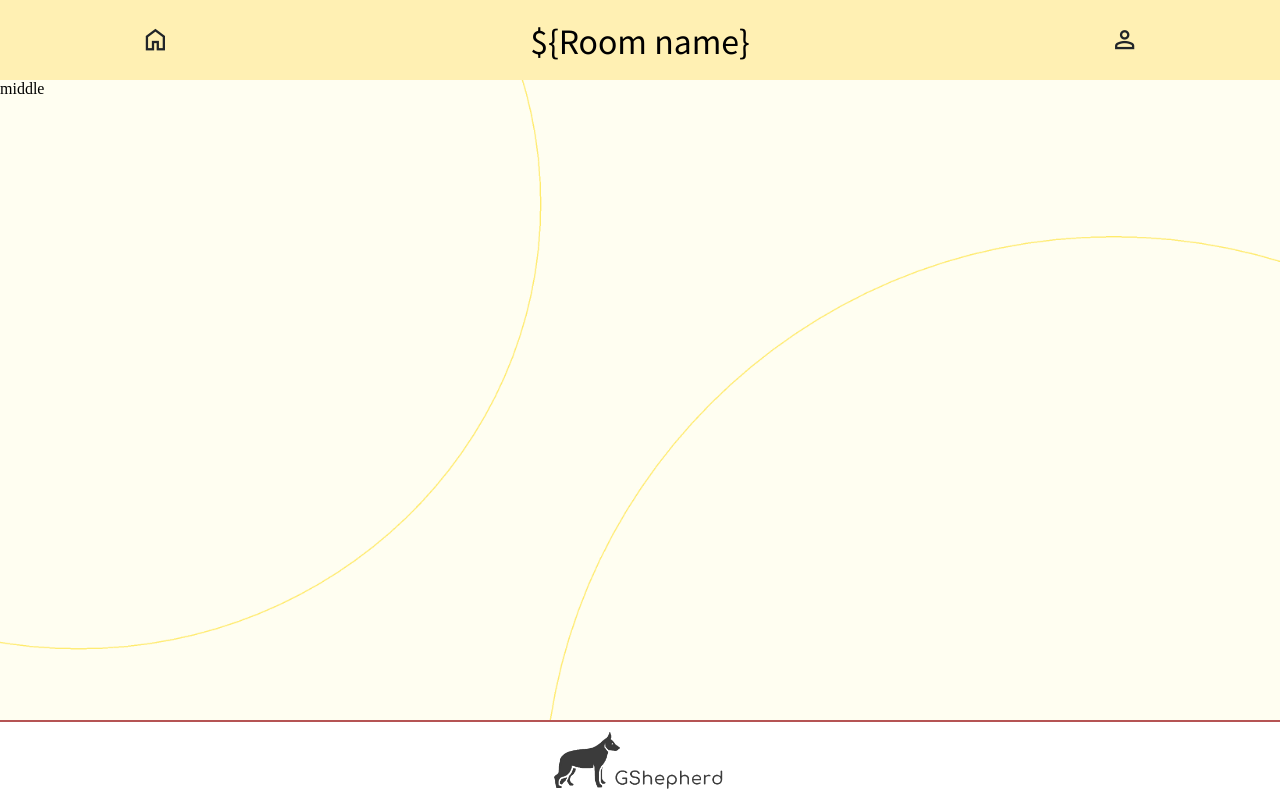
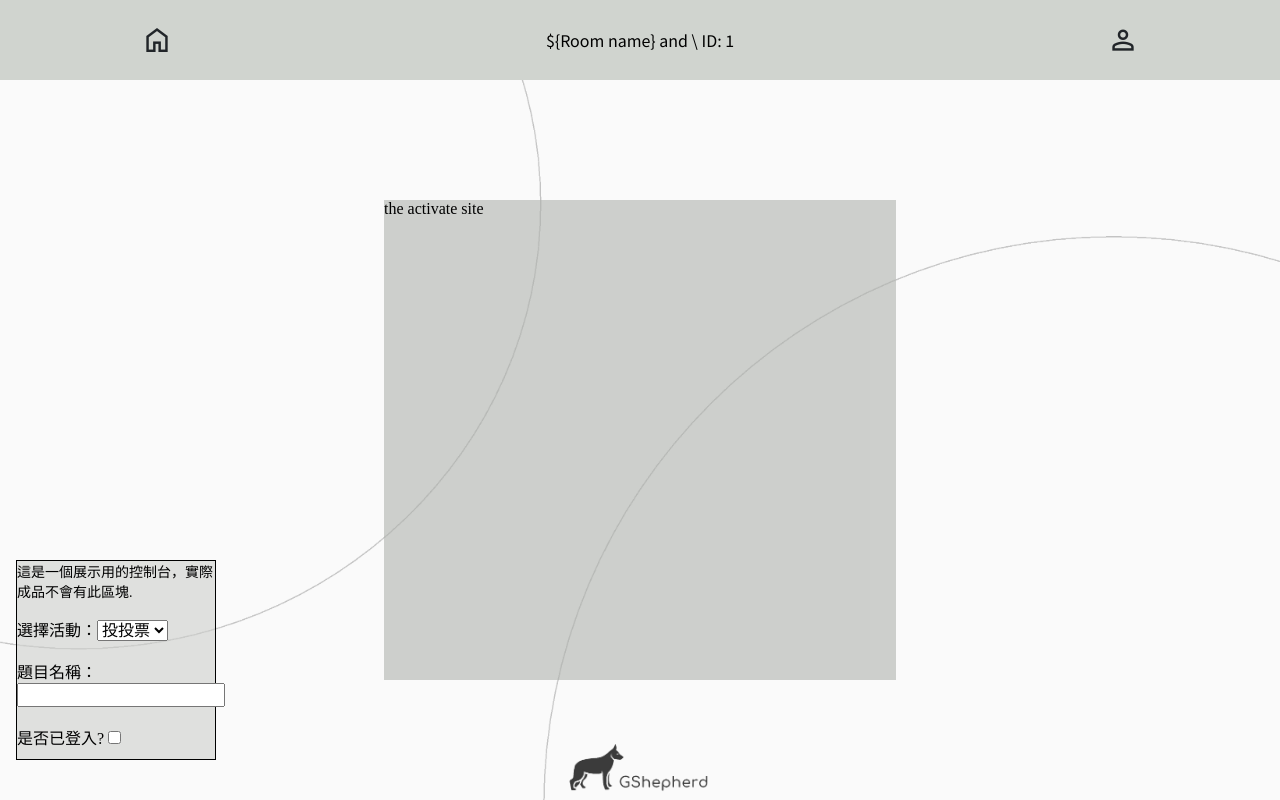
Before and after one commit to Kotno557/GShepherd, a Vue app in the folder Vue/: page /Gshepherd/join/1 in a window 1280 px wide. Built offline with nearby package versions, Linux system fonts and the light colour scheme.

Commit message:
join page

```diff
--- a/Vue/src/Gshepherd.vue
+++ b/Vue/src/Gshepherd.vue
@@ -32,7 +32,7 @@
     window.location.href = 'login';
   }
   function jump_room(){
-    let v = `display/${document.getElementById('room-id').value}`;
+    let v = `join/${document.getElementById('room-id').value}`;
     console.log(v);
     window.location.href = v;
   }
--- a/Vue/src/components/page/joinPage/joinPage.vue
+++ b/Vue/src/components/page/joinPage/joinPage.vue
@@ -7,6 +7,12 @@
             }
         },
         methods: {
+            jumpToMain: function(){
+                window.location.href='/Gshepherd/';
+            },
+            jumpToDashbord: function(){
+                window.location.href='/Gshepherd/login';
+            },
             getParticipantName: function(){
                 console.log('test');
                 this.participantName="temp_name";
@@ -22,26 +28,68 @@
 
     <div id="page">
         <nav>
-
             <span class="material-symbols-outlined">
-                <button class="btn">home</button>
+                <button class="btn" @click="jumpToMain()">home</button>
             </span>
-            <div id="band">${Room name}</div>
+            <div id="band">${Room name} and \ ID: {{roomId}}</div>
             <span class="material-symbols-outlined">
-                <button class="btn">person</button>
+                <button class="btn" @click="jumpToDashbord()">person</button>
             </span>
         </nav>
-        <div id="middle">middle</div>
-        <div id="btm"><img src="../../../assets/GShepherd Logo.png"></div>
+        <div id="middle">
+            <div id="sheet">
+                the activate site
+            </div>
+            <img id="logo" src="../../../assets/GShepherd Logo.png" />
+            <div id="cheetBar">
+                <p><small>這是一個展示用的控制台，實際成品不會有此區塊.</small></p>
+                <label for="cars">選擇活動：</label>
+                <select>
+                    <option>投投票</option>
+                    <option>想想看</option>
+                    <option>測測驗</option>
+                    <option>評評分</option>
+                    <option>討討論</option>
+                    <option>比比看</option>
+                    <option>抽抽獎</option>
+                    <option>刮刮樂</option>
+                    <option>選選日</option>
+                </select>
+                <br><br>
+                題目名稱：<input type="text" size=13/>
+                <br><br>
+                是否已登入? <input type="checkbox" />
+            </div>
+        </div>
     </div>
 </template>
 
 <style scoped>
 @import url('../../../../public/bootstrap-5.2.2/bootstrap-5.2.2-dist/css/bootstrap.css');
+#sheet{
+    width: 40vw;
+    height: 60vh;
+    background-color: rgba(175, 179, 174,0.6);
+}
+#logo{
+    height: 8vh;
+    width: fit-content;
+    position: absolute;
+    bottom: 0;
+}
+#cheetBar{
+    background-color: rgba(205, 207, 204,0.6);
+    position: absolute;
+    bottom: 5vmin;
+    left: 2vmin;
+    border: 1px black solid;
+    height: 200px;
+    width: 200px;
+}
 nav{
     width: 100vm;
     height: 10vh;
-    background-color: #fff0b3;
+    background-color: #d0d4cf;
     display: flex;
     align-items: center;
     justify-content: space-between;
@@ -51,31 +99,32 @@ span{
     margin-right: 10vw;
 }
 .btn{
-    font-size: 1.8rem;
+    font-size: 4vmin;
 }
 nav #band{
     font-family: 'Noto Sans TC', sans-serif;
-    font-size: 2rem;
+    font-size: 2vmin;
 }
 #page{
     width: 100vm;
     height: 100vh;
 }
 #middle{
+    display: flex;
+    align-items: center;
+    justify-content: center;
+    position: relative;
     width: 100vm;
-    height: 80vh;
+    height: 90vh;
     background-image: url(./background.png);
     background-size: cover;
 }
 #btm{
     width: 100vm;
     height: 10vh;
-    border-top: 2px rgba(163, 42, 42,0.8) solid;
+    border-top: 2px rgba(219, 211, 211, 0.4) solid;
     display: flex;
     align-content: center;
     justify-content: center;
 }
-.material-symbols-outlined {
-    font-size: 1.8rem;
-}
 </style>
```
Also changed, not shown: Vue/src/components/page/joinPage/background.png.
